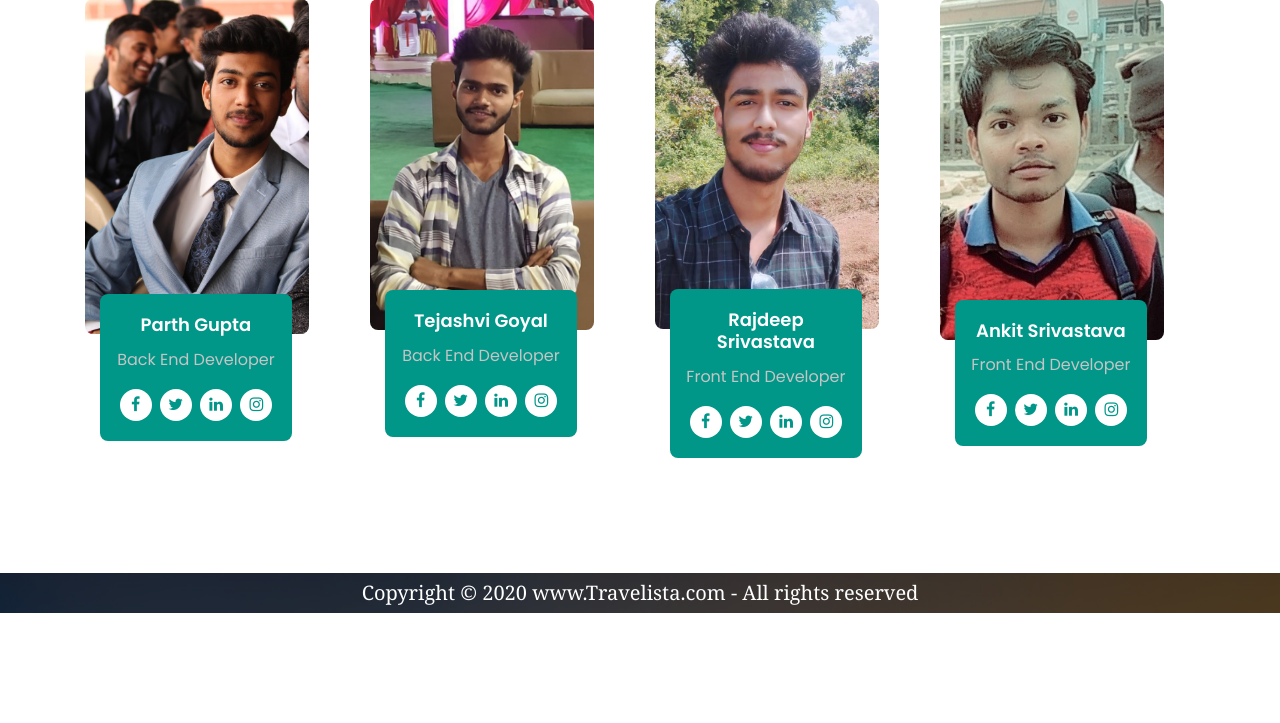
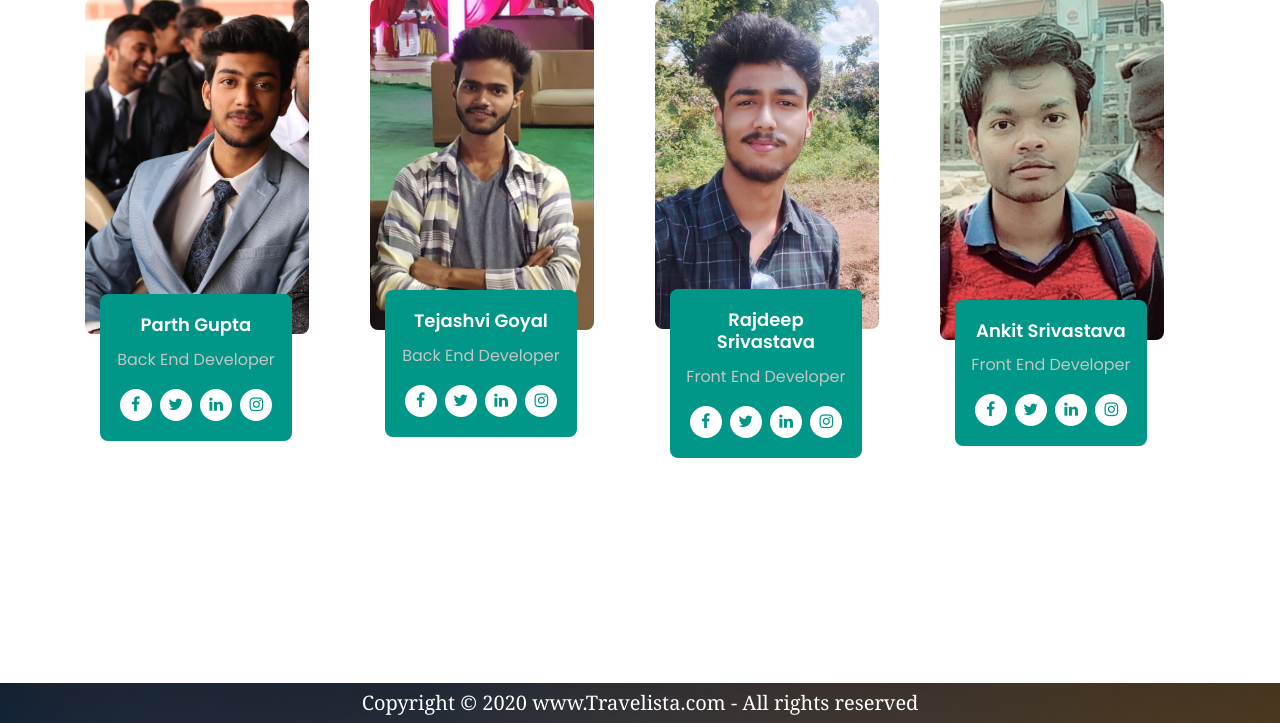
Before and after one commit to codebiet/Travelista, a Django app: page /about/ in a window 1280 px wide. Shown: the part 655-1378 px from the top of the page. Before the commit the page ends 1268 px from the top, so only its background shows below. Run offline with Django 3.2, Linux system fonts and the light colour scheme; some libraries are stand-ins or nearby versions; some web fonts are replaced.

Commit message:
add styles

```diff
--- a/Places/templates/Places/about.html
+++ b/Places/templates/Places/about.html
@@ -124,7 +124,7 @@
         </div>
 </section>
 <footer>
-    <p class="text-footer bg" style="margin: 0 auto;">
+    <p class="text-footer bg" style="margin: 0 auto; position: relative; top: 110px;">
         Copyright &copy; 2020 www.Travelista.com - All rights reserved
     </p>
 
--- a/Places/templates/Places/index.html
+++ b/Places/templates/Places/index.html
@@ -47,7 +47,7 @@
                     border: none;
                     color: white;
                     font-weight: 600;
-                    margin-right: 4px;
+                    margin-right: 20px;
                 ">Search</button>
                 </div>
             </div>
```
